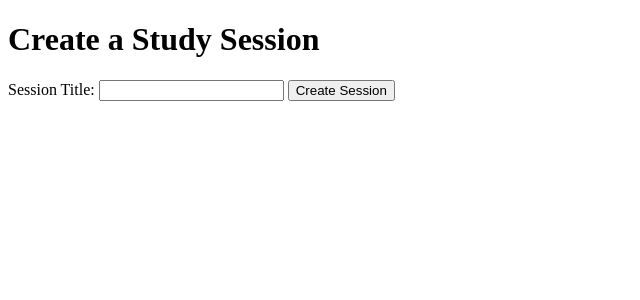
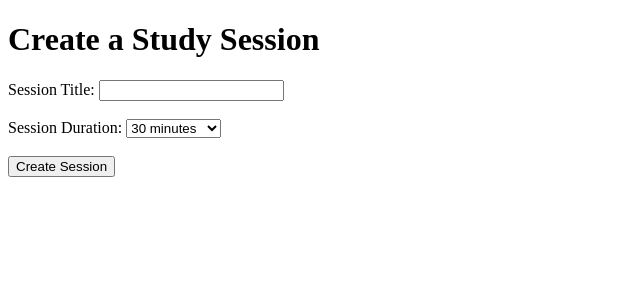
Before and after one commit to itsmeeen09/Mindlock-G18, a Flask app: page /sessions/create in a window 1280 px wide. Shown: the top 300 px of the page, without its empty margins (0-640 px from the left). Run offline with Flask 3, Linux system fonts and the light colour scheme.

Commit message:
Complete focus mode and study timer

```diff
--- a/app/__init__.py
+++ b/app/__init__.py
@@ -41,8 +41,14 @@ def create_app():
             # Get the session title from the form.
             title = request.form["title"]
 
+            # get the duration from the form
+            duration = request.form["duration"]
+
             # Create a new StudySession object.
-            session = StudySession(title=title)
+            session = StudySession(
+                title=title,
+                duration=int(duration)
+            )
 
             # Add the new session to the database.
             db.session.add(session)
@@ -119,5 +125,29 @@ def create_app():
         # Return to Focus Mode.
         return redirect(url_for("focus_mode", session_id=session.id))
 
+    # Route for pausing a study session.
+    @app.route("/sessions/<int:session_id>/pause", methods=["POST"])
+    def pause_session(session_id):
+        session = StudySession.query.get_or_404(session_id)
+
+        remaining_time = request.form.get("remaining_time", type=int)
+
+        session.status = "paused"
+        session.remaining_time = remaining_time
+
+        db.session.commit()
+        return redirect(url_for("focus_mode", session_id=session.id))
+
+    # Route for ending a study session.
+    @app.route("/sessions/<int:session_id>/end", methods=["POST"])
+    def end_session(session_id):
+        session = StudySession.query.get_or_404(session_id)
+
+        session.status = "completed"
+        session.remaining_time = 0
+
+        db.session.commit()
+
+        return redirect(url_for("view_sessions"))
     # return application
     return app
--- a/app/templates/create_session.html
+++ b/app/templates/create_session.html
@@ -1,5 +1,6 @@
 <!DOCTYPE html>
 <html>
+
 <head>
     <title>Create Study Session</title>
 </head>
@@ -18,10 +19,28 @@
         <!-- Input where the user enters the session title -->
         <input type="text" id="title" name="title" required>
 
+        <br><br>
+
+        <!-- Label for the session duration -->
+        <label for="duration">Session Duration:</label>
+
+        <!-- Dropdown where the user chooses how long to study -->
+        <select id="duration" name="duration" required>
+            <option value="15">15 minutes</option>
+            <option value="30" selected>30 minutes</option>
+            <option value="45">45 minutes</option>
+            <option value="60">60 minutes</option>
+            <option value="90">90 minutes</option>
+            <option value="120">120 minutes</option>
+        </select>
+
+        <br><br>
+
         <!-- Button to submit the form -->
         <button type="submit">Create Session</button>
 
     </form>
 
 </body>
+
 </html>
```
Also changed, not shown: app/templates/focus_mode.html (+30 -5 lines).
